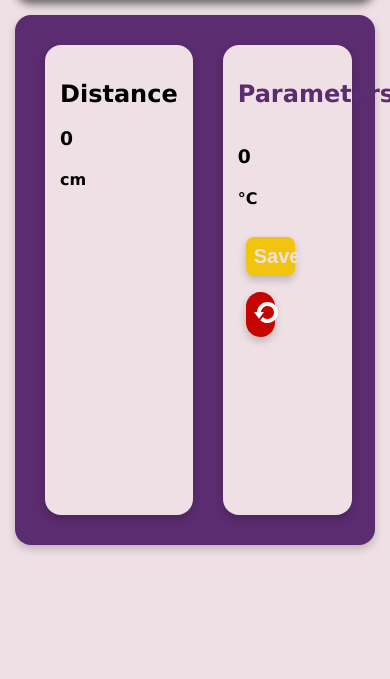
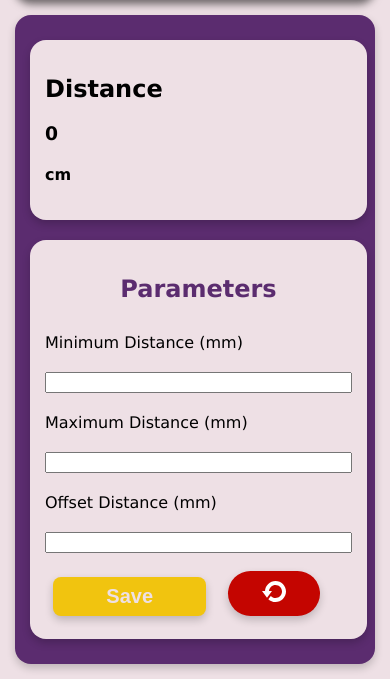
Before and after one commit to Atakan-Demir/Industrial_Ultrasonic_Distance_Sensor, a plain HTML site: page web_panel/index.html in a window 390 px wide. Shown: the part 172-851 px from the top of the page. Drawn offline with Linux system fonts and the light colour scheme.

Commit message:
Atakan Demir

```diff
--- a/web_panel/index.html
+++ b/web_panel/index.html
@@ -7,6 +7,7 @@
     <title>Industrial Ultrasonic Distance Sensor</title>
 
     <link rel="stylesheet" href="./style.css">
+
 
 </head>
 
@@ -25,29 +26,44 @@
             </div>
         </div>
         <div class="card-2">
-            <div>
+            <div class="tittle">
                 <h2>Parameters</h2>
             </div>
-            <div>
-                <h3 id="temperature">0</h3>
-                <h4>°C</h4>
+            <form action="" id="paraForm">
+                <div class="content">
+
+                    <div class="parameter">
+                        <label id="minDis">Minimum Distance (mm)</label>
+                        <input type="number" class="form-control" name="minumumdistance" id="inputMinDis" value="%SLIDERVALUE%">
+                    </div>
+                    <div class="parameter">
+                        <label id="minDis">Maximum Distance (mm)</label>
+                        <input type="number" class="form-control" name="maximumdistance" id="inputMaxDis" value="%MAXDISVALUE%">
+                    </div>
+                    <div class="parameter">
+                        <label id="minDis">Offset Distance (mm)</label>
+                        <input type="number" class="form-control" name="offset" id="inputOffset" value="%OFFSETVALUE%">
+                    </div>
                 </div>
                 <!-- button-->
                 <div>
-                <button id="btn-save">Save</button>
+
+                    <button id="btn-save" type="submit">Save</button>
                     <button id="btn-reset">
                         <svg xmlns="http://www.w3.org/2000/svg" width="24" height="24" viewBox="0 0 24 24">
-                        <path fill="#ffffff" d="M13.5 2c-5.621 0-10.211 4.443-10.475 10h-3.025l5 6.625 5-6.625h-2.975c.257-3.351 3.06-6 6.475-6 3.584 0 6.5 2.916 6.5 6.5s-2.916 6.5-6.5 6.5c-1.863 0-3.542-.793-4.728-2.053l-2.427 3.216c1.877 1.754 4.389 2.837 7.155 2.837 5.79 0 10.5-4.71 10.5-10.5s-4.71-10.5-10.5-10.5z"/>
+                            <path fill="#ffffff"
+                                d="M13.5 2c-5.621 0-10.211 4.443-10.475 10h-3.025l5 6.625 5-6.625h-2.975c.257-3.351 3.06-6 6.475-6 3.584 0 6.5 2.916 6.5 6.5s-2.916 6.5-6.5 6.5c-1.863 0-3.542-.793-4.728-2.053l-2.427 3.216c1.877 1.754 4.389 2.837 7.155 2.837 5.79 0 10.5-4.71 10.5-10.5s-4.71-10.5-10.5-10.5z" />
                         </svg>
 
 
                     </button>
                 </div>
+            </form>
         </div>
     </div>
 
 
-    <script src="./script.js"></script>
+    <script src="./main.js"></script>
 
 
 </body>
--- /dev/null
+++ b/web_panel/main.js
@@ -0,0 +1,34 @@
+document.addEventListener("DOMContentLoaded", function () {
+  let paraForm = document.getElementById("paraForm");
+  let refreshBTN = document.getElementById("btn-reset");
+
+  paraForm.addEventListener("submit", (e) => {
+    let minDis = document.getElementById("inputMinDis").value;
+    let maxDis = document.getElementById("inputMaxDis").value;
+    let offset = document.getElementById("inputOffset").value;
+    if (minDis.value == "" || maxDis.value == "" || offset.value == "") {
+      alert("Form Error!!")
+    } else {
+
+      var xhr = new XMLHttpRequest();
+      xhr.open("GET", "/slider?value=" + minDis + "&maxdis=" + maxDis + "&offset=" + offset, true);
+      xhr.send();
+      var delayInMilliseconds = 2000; //1 second
+
+      setTimeout(function() {
+        refreshBTN.click();
+      }, delayInMilliseconds);
+
+
+    }
+
+  });
+
+
+  refreshBTN.addEventListener("onClick",(e)=>{
+    location.reload();
+  });
+
+
+
+});
--- a/web_panel/style.css
+++ b/web_panel/style.css
@@ -48,10 +48,26 @@ body{
     border-radius: 16px;
     box-shadow: 0 4px 8px 0 rgba(0,0,0,0.2);
 }
-.card-2 h2{
+.card-2 > .tittle h2{
     text-align: center;
     color: #5b2c6f;
 }
+
+.card-2 .content {
+    display: flex;
+    flex-direction: column;
+
+
+}
+.parameter {
+    display: flex;
+    flex-direction: column;
+
+}
+.parameter > label, input {
+    margin: 10px 0px;
+}
+
 #btn-save{
     background-color: #f1c40f;
     color: #eee0e5;
@@ -64,6 +80,7 @@ body{
     margin: 8px;
     cursor: pointer;
     box-shadow: 0 4px 8px 0 rgba(0,0,0,0.2);
+    text-align: center;
     transition: 0.5s ease all;
 }
 #btn-save:hover{
@@ -94,3 +111,14 @@ body{
     box-shadow: 0 4px 8px 0 rgba(0,0,0,0.8);
     transition: 0.5s ease all;
 }
+
+
+@media screen and (max-width: 552px) {
+   .head{
+    flex-direction: column;
+   }
+   .card-1,.card-2{
+    width: 93%;
+    margin: 10px 0px;
+   }
+  }
```
Also changed, not shown: 3 other files. Lines whose indentation alone changed are shown as unchanged.
